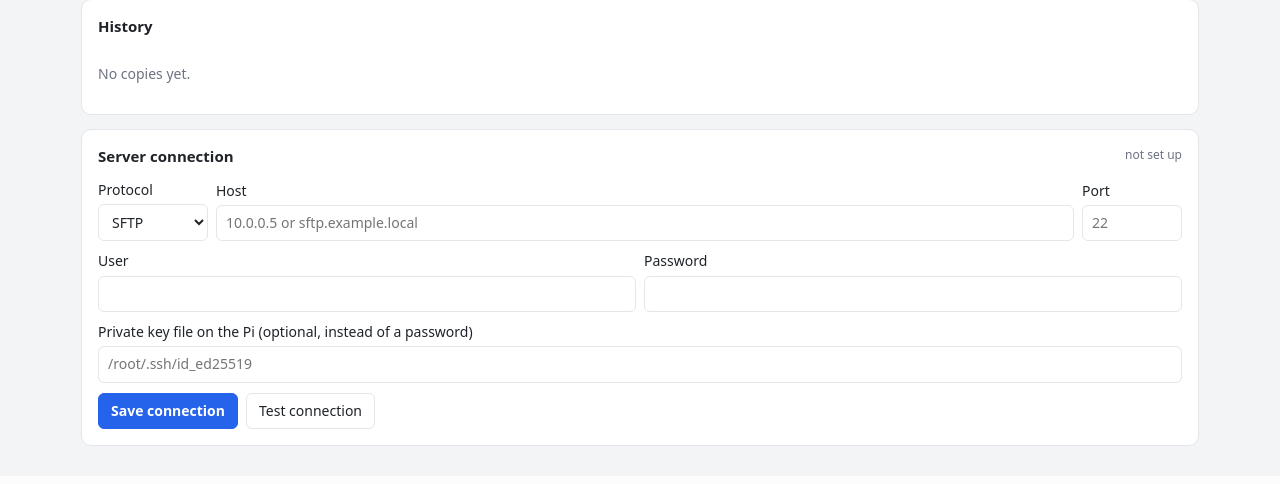
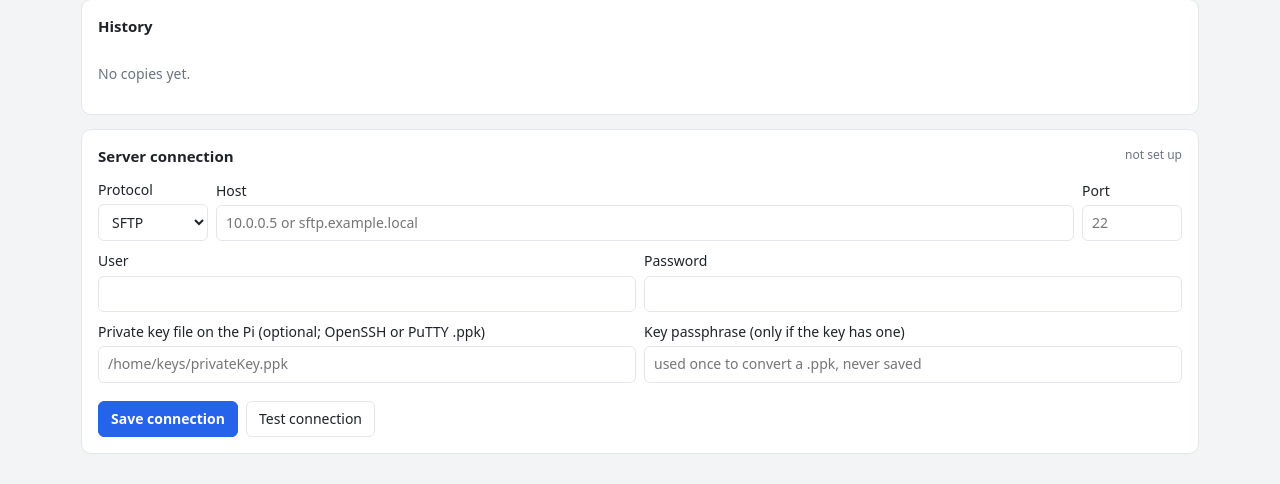
Before and after one commit to hetter12x/easy-backup-tool, a Flask app: page / in a window 1280 px wide. Shown: the part 523-1007 px from the top of the page. Before the commit the page ends 969 px from the top, so only its background shows below. Run offline with Flask 3, Linux system fonts and the light colour scheme; data that the repository does not hold is empty; parts of the project's set-up code (start-up, migrations or seed data) failed here and were passed over.

Commit message:
Accept PuTTY .ppk keys for SFTP
On save, a .ppk key is converted with puttygen into a root-only OpenSSH
copy (/var/lib/pi-backup/ssh_key) that rclone can read. A key passphrase
can be entered once for the conversion and is never stored. The installer
now installs putty-tools.

Co-Authored-By: Claude Opus 5.5 <noreply@anthropic.com>

```diff
--- a/app.py
+++ b/app.py
@@ -40,6 +40,7 @@ PASSWORD = os.environ.get("PIB_PASSWORD", "")
 PORT = int(os.environ.get("PIB_PORT", "8080"))
 TRANSFERS = os.environ.get("PIB_TRANSFERS", "4")
 RCLONE = os.environ.get("PIB_RCLONE", "rclone")
+PUTTYGEN = os.environ.get("PIB_PUTTYGEN", "puttygen")
 
 
 def parse_allowed(text):
@@ -63,6 +64,7 @@ KEEP_RUNS = 300  # history entries (and their logs) to keep
 CONFIG_FILE = os.path.join(DATA_DIR, "config.json")
 HISTORY_FILE = os.path.join(DATA_DIR, "history.json")
 RCLONE_CONF = os.path.join(DATA_DIR, "rclone.conf")
+SSH_KEY = os.path.join(DATA_DIR, "ssh_key")  # OpenSSH copy of a converted .ppk key
 LOG_DIR = os.path.join(DATA_DIR, "logs")
 
 DEFAULT_CONFIG = {
@@ -227,8 +229,9 @@ def write_rclone_conf(conn):
     for key in ("host", "port", "user", "pass"):
         if conn.get(key):
             lines.append(f"{key} = {clean(conn[key])}")
-    if conn.get("type") == "sftp" and conn.get("key_file"):
-        lines.append("key_file = " + clean(conn["key_file"]))
+    key = conn.get("key_file_use") or conn.get("key_file")  # key_file_use = converted .ppk
+    if conn.get("type") == "sftp" and key:
+        lines.append("key_file = " + clean(key))
     if conn.get("type") == "ftp" and conn.get("explicit_tls"):
         lines.append("explicit_tls = true")
     with lock:
@@ -570,19 +573,75 @@ def api_connection():
         if r.returncode != 0:
             return err("Could not store the password: " + r.stderr.strip())
         new_pass = r.stdout.strip()
+
+    key_file = str(body.get("key_file", "")).strip()
+    key_pass = str(body.get("key_pass", ""))
+    old = get_config()["connection"]
+    key_use = key_file
+    message = "Connection saved."
+    if kind == "sftp" and key_file:
+        try:
+            with open(key_file, encoding="utf-8", errors="replace") as f:
+                first_line = f.readline()
+        except OSError as e:
+            return err(f"Can't read the key file {key_file}: {e.strerror}")
+        if first_line.startswith("PuTTY-User-Key-File-"):
+            unchanged = (key_file == old.get("key_file") and old.get("key_file_use") == SSH_KEY
+                         and os.path.exists(SSH_KEY) and not key_pass)
+            if unchanged:
+                key_use = SSH_KEY  # already converted earlier, nothing to do
+            else:
+                error = convert_ppk(key_file, key_pass)
+                if error:
+                    return err(error)
+                key_use = SSH_KEY
+                message = "Connection saved. The PuTTY key was converted for rclone."
+
     with lock:
         cfg = get_config()
         conn = cfg["connection"]
         conn.update(type=kind, host=str(body.get("host", "")).strip(), port=port,
-                    user=str(body.get("user", "")).strip(),
-                    key_file=str(body.get("key_file", "")).strip(),
+                    user=str(body.get("user", "")).strip(), key_file=key_file, key_file_use=key_use,
                     explicit_tls=bool(body.get("explicit_tls")))
         if new_pass is not None:
             conn["pass"] = new_pass
         elif body.get("clear_pass"):
             conn["pass"] = ""
         save_json(CONFIG_FILE, cfg)
-    return jsonify(ok=True, message="Connection saved.")
+    return jsonify(ok=True, message=message)
+
+
+def convert_ppk(ppk_path, passphrase):
+    """Convert a PuTTY .ppk key into an OpenSSH key at SSH_KEY (root only, no passphrase).
+    The passphrase is only used for this conversion and is never stored. Returns an error or ""."""
+    if shutil.which(PUTTYGEN) is None:
+        return "To use a PuTTY .ppk key, install puttygen on the Pi:  sudo apt install putty-tools"
+    old_file, new_file, tmp = SSH_KEY + ".old", SSH_KEY + ".new", SSH_KEY + ".tmp"
+    try:
+        for path, text in ((old_file, passphrase), (new_file, "")):
+            fd = os.open(path, os.O_WRONLY | os.O_CREAT | os.O_TRUNC, 0o600)
+            with os.fdopen(fd, "w", encoding="utf-8") as f:
+                f.write(text)
+        r = run_cmd([PUTTYGEN, ppk_path, "-O", "private-openssh", "--old-passphrase", old_file,
+                     "--new-passphrase", new_file, "-o", tmp], input_text="", timeout=60)
+        if r.returncode != 0 or not os.path.exists(tmp):
+            detail = (r.stderr or r.stdout).strip()
+            if "passphrase" in detail.lower() or "decrypt" in detail.lower():
+                return ("This .ppk key is protected by a passphrase: enter it in 'Key passphrase' and save again"
+                        if not passphrase else "Wrong key passphrase.") + f" ({detail})"
+            return "Could not convert the .ppk key: " + (detail or f"puttygen exit code {r.returncode}")
+        try:
+            os.chmod(tmp, 0o600)
+        except OSError:
+            pass
+        os.replace(tmp, SSH_KEY)
+        return ""
+    finally:
+        for path in (old_file, new_file, tmp):
+            try:
+                os.remove(path)
+            except OSError:
+                pass
 
 
 @app.post("/api/test")
--- a/templates/index.html
+++ b/templates/index.html
@@ -189,9 +189,14 @@
         <label>User <input type="text" id="connUser"></label>
         <label>Password <input type="password" id="connPass" autocomplete="new-password" placeholder=""></label>
       </div>
-      <label data-for="sftp">Private key file on the Pi (optional, instead of a password)
-        <input type="text" id="connKey" placeholder="/root/.ssh/id_ed25519">
-      </label>
+      <div class="row" data-for="sftp">
+        <label>Private key file on the Pi (optional; OpenSSH or PuTTY .ppk)
+          <input type="text" id="connKey" placeholder="/home/keys/privateKey.ppk">
+        </label>
+        <label>Key passphrase (only if the key has one)
+          <input type="password" id="connKeyPass" autocomplete="new-password" placeholder="used once to convert a .ppk, never saved">
+        </label>
+      </div>
       <label class="inline" data-for="ftp"><input type="checkbox" id="connTls"> Use explicit TLS (FTPES)</label>
       <label class="inline" id="clearPassWrap" hidden><input type="checkbox" id="connClearPass"> Remove saved password</label>
       <div class="actions" style="margin-top:8px">
@@ -413,7 +418,7 @@ function fillConn(c) {
   $("#connType").value = c.type || "sftp";
   $("#connHost").value = c.host || ""; $("#connPort").value = c.port || "";
   $("#connUser").value = c.user || ""; $("#connKey").value = c.key_file || "";
-  $("#connTls").checked = !!c.explicit_tls; $("#connPass").value = "";
+  $("#connTls").checked = !!c.explicit_tls; $("#connPass").value = ""; $("#connKeyPass").value = "";
   $("#connPass").placeholder = c.has_pass ? "(saved - type to change)" : "";
   $("#clearPassWrap").hidden = !c.has_pass; $("#connClearPass").checked = false;
   $("#connSummary").textContent = c.host ? `${c.type.toUpperCase()} ${c.user ? c.user + "@" : ""}${c.host}${c.port ? ":" + c.port : ""}` : "not set up";
@@ -425,7 +430,8 @@ $("#connForm").onsubmit = async e => {
   e.preventDefault();
   const body = {
     type: $("#connType").value, host: $("#connHost").value, port: $("#connPort").value, user: $("#connUser").value,
-    pass: $("#connPass").value, key_file: $("#connKey").value, explicit_tls: $("#connTls").checked,
+    pass: $("#connPass").value, key_file: $("#connKey").value, key_pass: $("#connKeyPass").value,
+    explicit_tls: $("#connTls").checked,
     clear_pass: $("#connClearPass").checked,
   };
   try { const r = await api("/api/connection", {body}); note("#connNote", r.message, true); connFilled = false; refresh(); }
```
Also changed, not shown: README.md, 1 other file.
